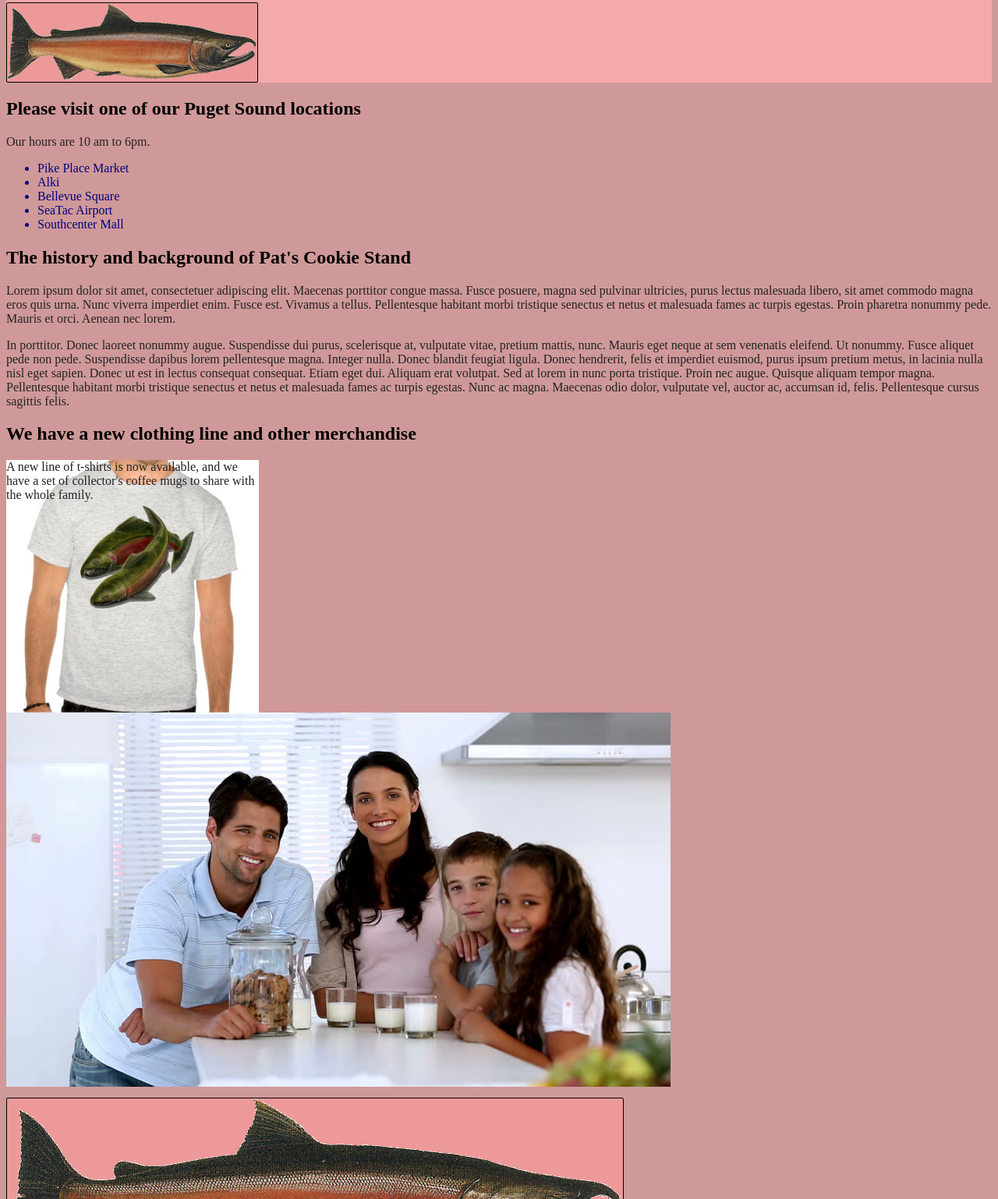
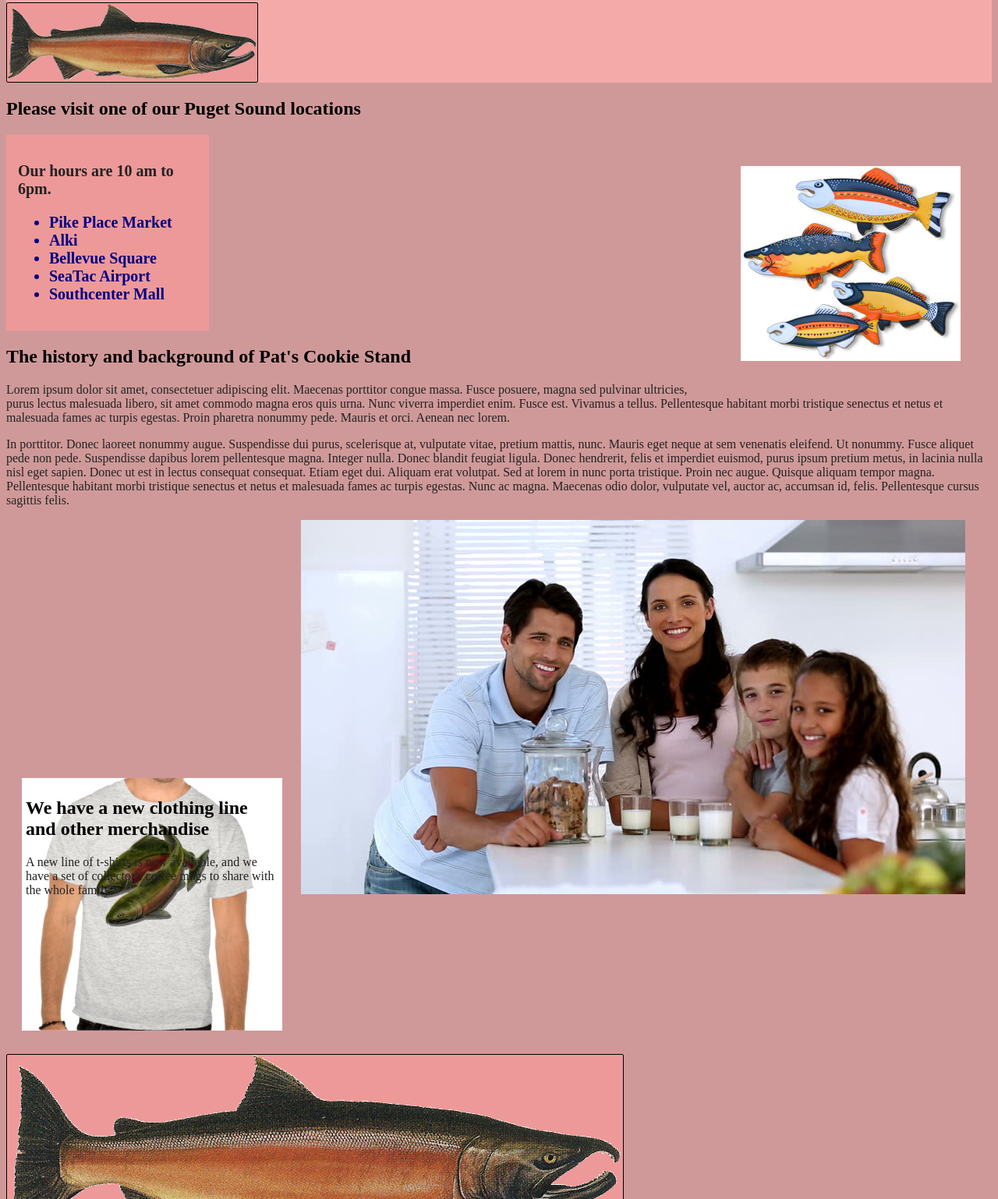
Before and after one commit to AaronFilson/cookie-stand, a plain HTML site: page index.html in a window 1280 px wide. Shown: the part 111-1649 px from the top of the page at 78% size. Drawn offline with Linux system fonts and the light colour scheme.

Commit message:
Added fancy fish image, and reworked the layout of public page.

```diff
--- a/index.html
+++ b/index.html
@@ -18,7 +18,8 @@
   </header>
 
   <h2> Please visit one of our Puget Sound locations </h2>
-  <p>Our hours are 10 am to 6pm.
+  <img id='fancyfish' src='img/FancyFishMED.jpg' alt='Three leaping fish.' title='Three fancy fish leaping from the waters.' />
+  <div id='indexLocations'><p>Our hours are 10 am to 6pm.
     <ul>
       <li>Pike Place Market</li>
       <li>Alki</li>
@@ -26,7 +27,7 @@
       <li>SeaTac Airport</li>
       <li>Southcenter Mall</li>
     </ul>
-  </p>
+  </p></div>
 
 
 <!-- 2 paragraphs of history, start with lorem ipsum -->
@@ -42,10 +43,8 @@ In porttitor. Donec laoreet nonummy augue. Suspendisse dui purus, scelerisque at
 Donec ut est in lectus consequat consequat. Etiam eget dui. Aliquam erat volutpat. Sed at lorem in nunc porta tristique. Proin nec augue. Quisque aliquam tempor magna. Pellentesque habitant morbi tristique senectus et netus et malesuada fames ac turpis egestas. Nunc ac magna. Maecenas odio dolor, vulputate vel, auctor ac, accumsan id, felis. Pellentesque cursus sagittis felis.
 </p>
 
-
-<!-- box of text promoting merch, use t-shirt image -->
+<div id ='merch'>
 <h2> We have a new clothing line and other merchandise</h2>
-<div id ='merch'>
 <p> A new line of t-shirts is now available, and we have a set of collector's coffee
   mugs to share with the whole family.</p>
 </div>
--- a/style.css
+++ b/style.css
@@ -1,7 +1,8 @@
-h1 {
+h1, h2, h3 {
   font-family: 'Pacifico' cursive;
   color: black;
 }
+
 
 p {
   font-family: Times serif;
@@ -70,5 +71,22 @@ header {
 #merch {
   background-image: url(img/salmon-t-shirt.jpg);
   width: 324px;
-  height: 324px;
+  height: 314px;
+  margin: 20px;
+  padding: 5px;
+  display: inline-block;
 }
+
+#indexLocations {
+  font-size: 20px;
+  font-weight: bold;
+  width: 230px;
+  padding: 15px;
+  display: inline-block;
+}
+
+#fancyfish {
+  float: right;
+  display: inline-block;
+  padding: 40px;
+}
```
